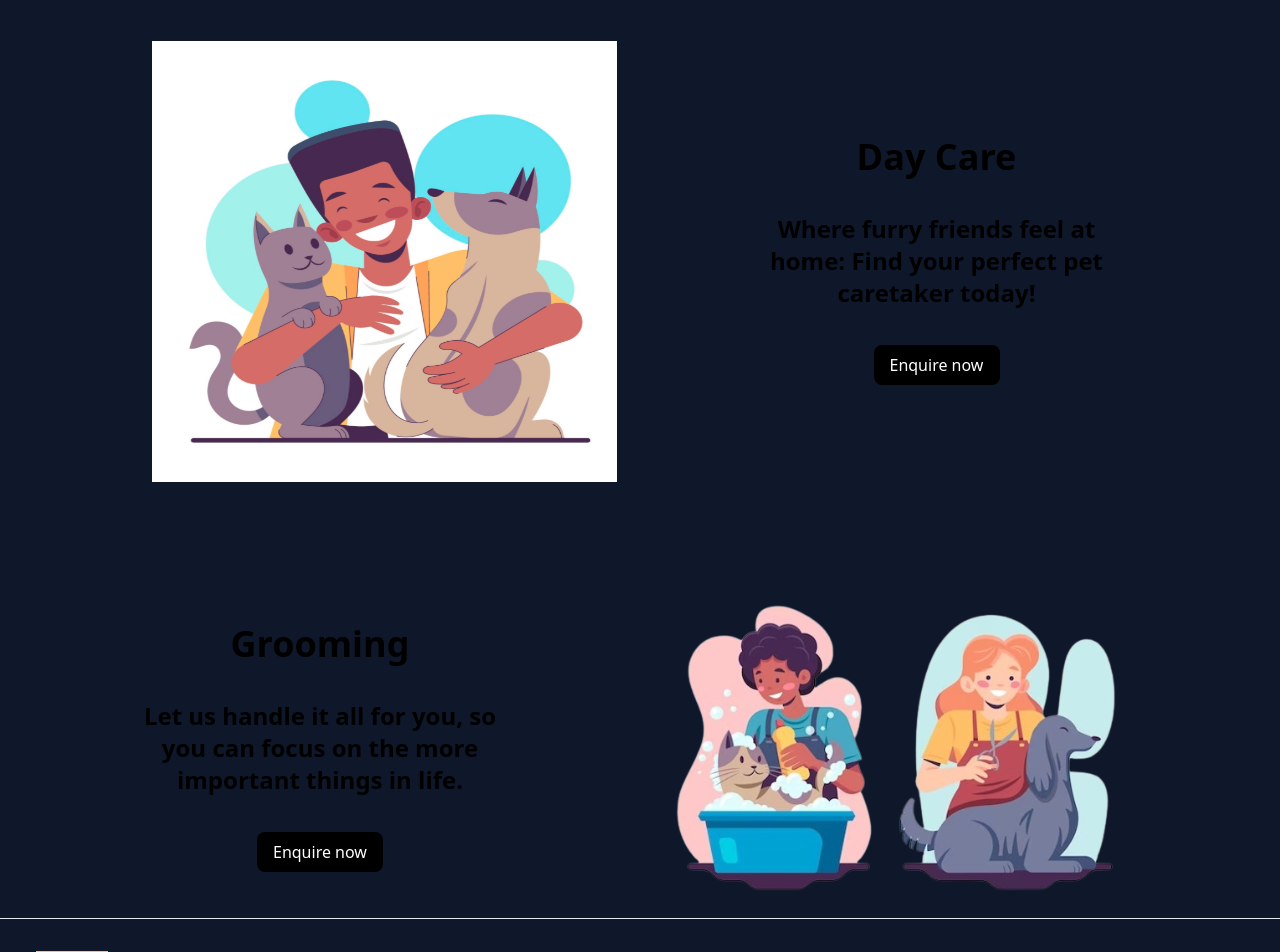
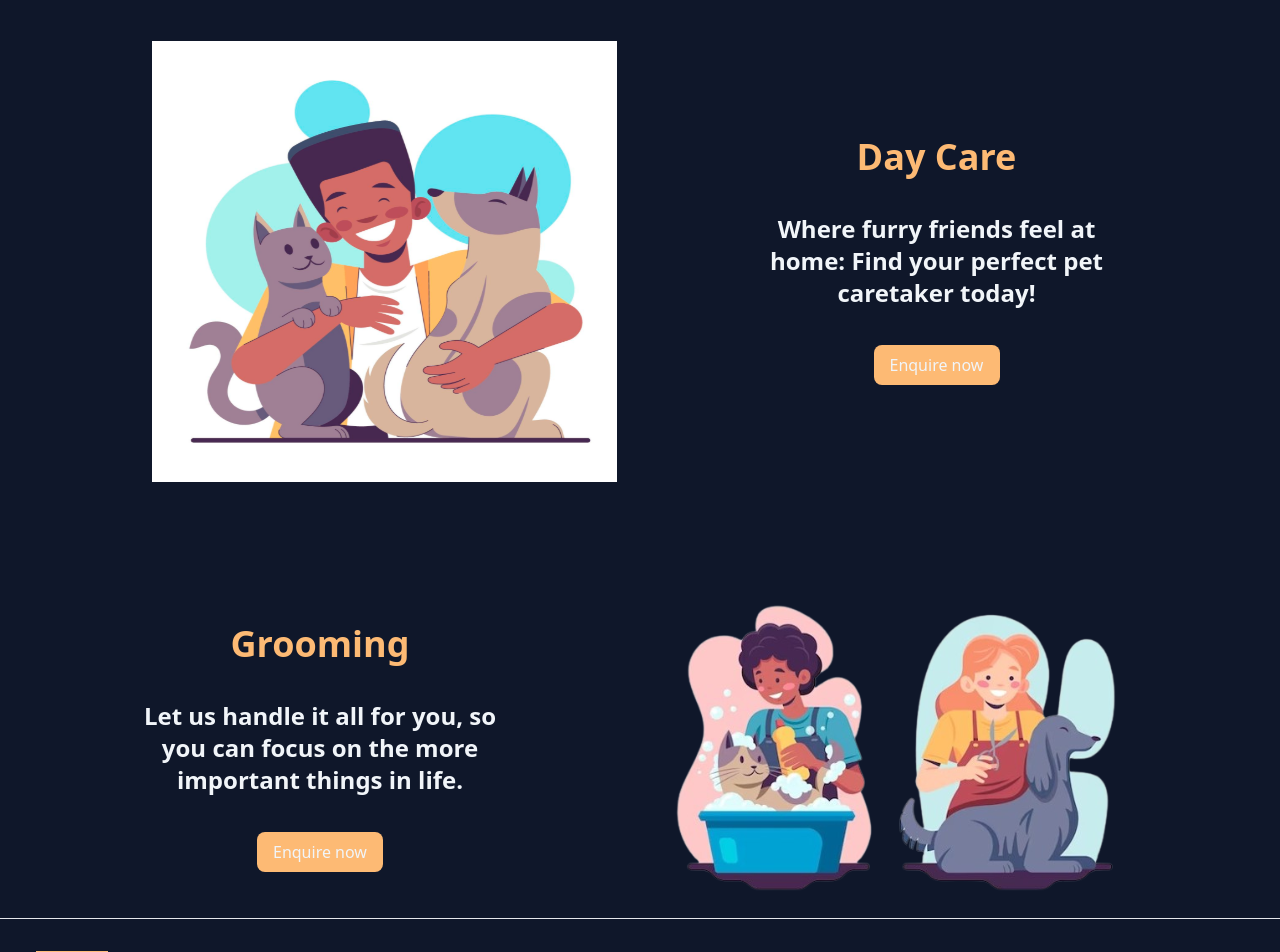
Before and after one commit to kamalnathdhekwar/purrfect-PawSitters, a React (Vite) app: page / in a window 1280 px wide. Shown: the part 1600-2552 px from the top of the page. Built offline with nearby package versions, Linux system fonts and the light colour scheme.

Commit message:
cards updated

```diff
--- a/src/components/Cards/LeftImg.jsx
+++ b/src/components/Cards/LeftImg.jsx
@@ -4,7 +4,7 @@ import ll from '../../assets/squares.svg'
 function LeftImg({img,title,content}) {
   return (
     <div className=''>
-        <div className="flex justify-center items-center max max-w-screen-lg m-auto gap-32 sm:flex-row  flex-col-reverse">
+        <div className="flex justify-center items-center max max-w-screen-lg m-auto gap-32 sm:flex-row  flex-col-reverse dark:text-slate-100">
             {/* left */}
             <div className="">
              <img src={img} alt="" className="h-[90%]" />
@@ -12,10 +12,10 @@ function LeftImg({img,title,content}) {
 
             {/* right */}
             <div className="space-y-9  max-w-sm ">
-                <h1 className="text-4xl font-bold text-center">{title}</h1>
+                <h1 className="text-4xl font-bold text-center dark:text-orange-300">{title}</h1>
                 <p className="text-2xl font-semibold text-center">{content}</p>
-                <a href="#_" class="mx-auto  max-w-[126px]  realtive flex px-4 py-2 font-medium group bg-black rounded-lg">
-                  <span class="relative  text-white  ">Enquire now</span>
+                <a href="#_" class="mx-auto  max-w-[126px]  realtive flex px-4 py-2 font-medium group bg-black dark:bg-orange-300 rounded-lg">
+                  <span class="relative  text-white  dark:text-slate-100">Enquire now</span>
                 </a>
             </div>
 
--- a/src/components/Cards/RightImg.jsx
+++ b/src/components/Cards/RightImg.jsx
@@ -4,13 +4,13 @@ import ll from '../../assets/squares.svg'
 function RightImg({img,title,content}) {
   return (
     <div>
-        <div className="flex justify-center items-center  max max-w-screen-lg m-auto gap-32 sm:flex-row  flex-col">
+        <div className="flex justify-center items-center  max max-w-screen-lg m-auto gap-32 sm:flex-row  flex-col dark:text-slate-100">
             {/* left */}
             <div className="space-y-9  max-w-sm ">
-            <h1 className="text-4xl font-bold text-center">{title}</h1>
+            <h1 className="text-4xl font-bold text-center dark:text-orange-300 ">{title}</h1>
                 <p className="text-2xl font-semibold text-center">{content}</p>
-                <a href="#_" class="mx-auto  max-w-[126px]  realtive flex px-4 py-2 font-medium group bg-black rounded-lg">
-                  <span class="relative  text-white  ">Enquire now</span>
+                <a href="#_" class="mx-auto  max-w-[126px]  realtive flex px-4 py-2 font-medium group bg-black dark:bg-orange-300 rounded-lg">
+                  <span class="relative  text-white  dark:text-slate-100">Enquire now</span>
                 </a>
             </div>
 
```
